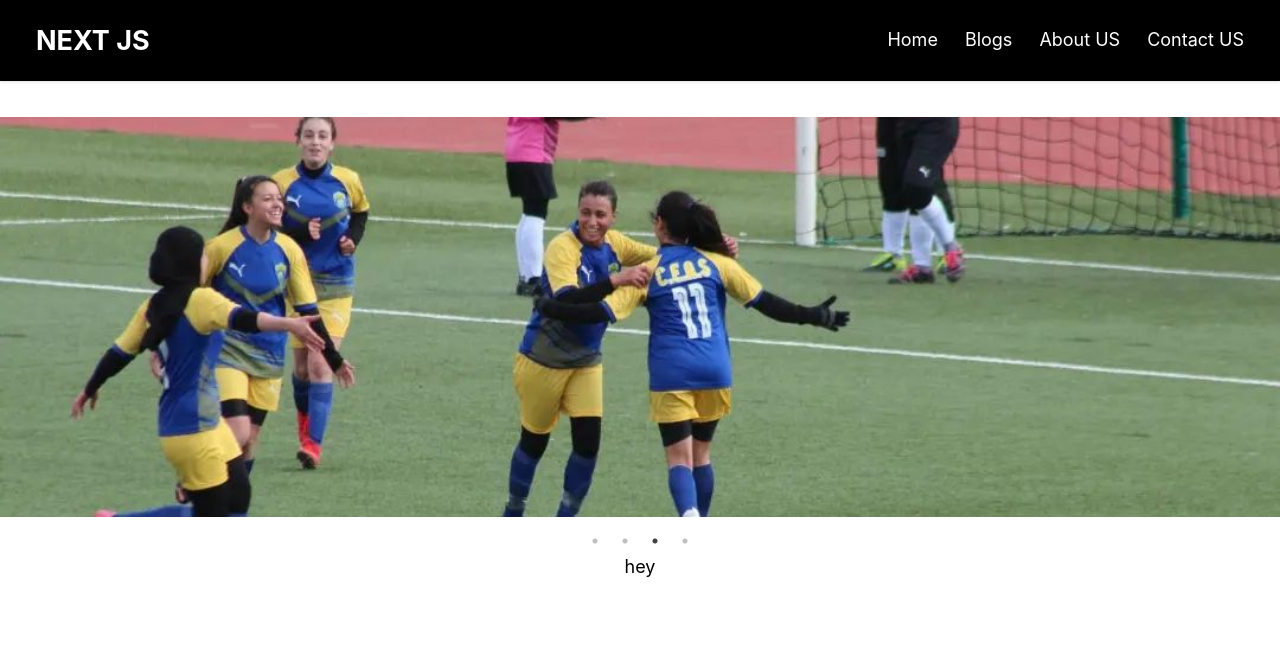
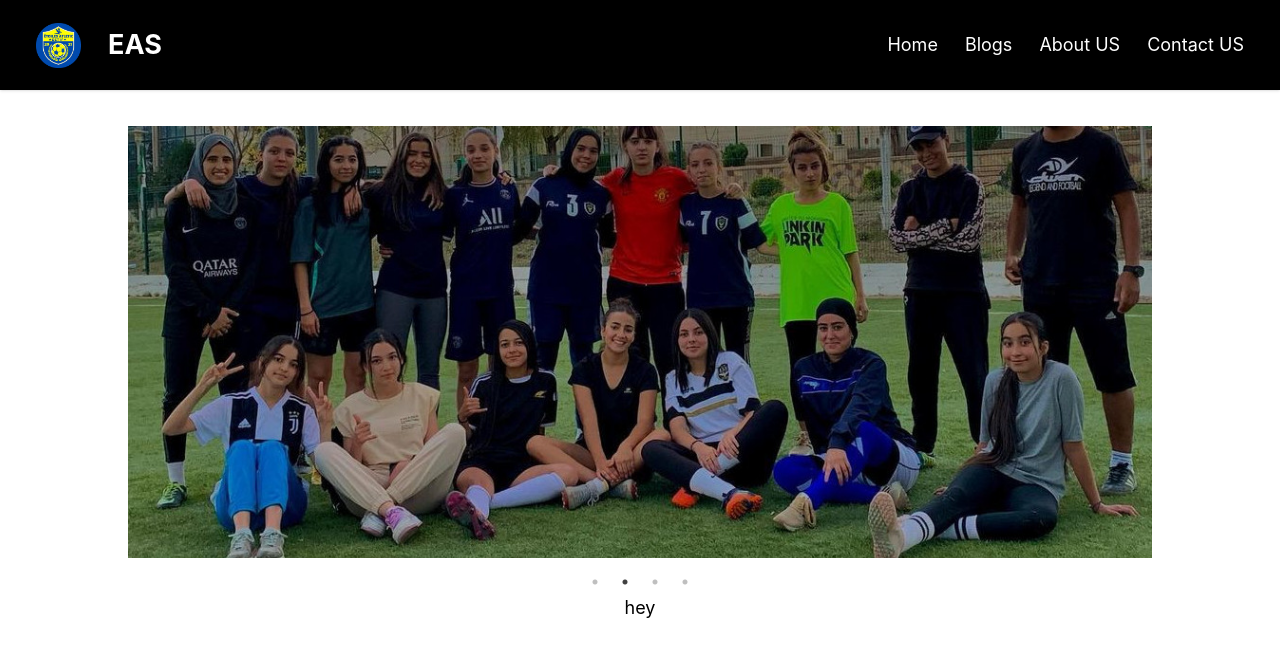
Before and after one commit to RamiBouk/Next.js-Portfolio, a Next.js app: page /page2 in a window 1280 px wide. Shown: the top 656 px of the page. Built offline with nearby package versions, Linux system fonts and the light colour scheme.

Commit message:
added the respnsive logo at the top and some modification of the slides

```diff
--- a/components/SimpleSlider.js
+++ b/components/SimpleSlider.js
@@ -9,6 +9,7 @@ import pic1 from '../public/eas1.jpg';
 import pic2 from '../public/eas2.jpg';
 import pic3 from '../public/eas3.webp';
 import pic4 from '../public/eas4.webp';
+
 const spanStyle = {
   padding: '20px',
   background: '#efefef',
@@ -39,29 +40,26 @@ export default function SimpleSlider(){
     dots: true,
     infinite: true,
     speed: 500,
-    height:500,
     slidesToShow: 1,
     slidesToScroll: 1,
-    autoplaySpeed:2000,
+    autoplaySpeed:3000,
     autoplay:true,
     cssEase:"ease-in-out"
   };
   return (
     <div className='pb-6'>
-    <Slider {...settings} className={"pt-8 "}>
-         {slideImages.map((slideImage, index)=> (
-           <div key={index} style={{cursor: "pointer"}} onClick={()=>{console.log("hey");} }>
-
-             <div style={{height:400, backgroundImage: 'url('+slideImage.img.src+')',
-                 backgroundSize:     "cover",                      /* <------ */
-    backgroundRepeat:   "no-repeat",
-    backgroundPosition: "center center", }}>
-
-              </div>
-
-            </div>
-          ))}
-    </Slider>
+      <Slider {...settings} className={"pt-8 "}>
+        {slideImages.map((slideImage, index)=> (
+          <div key={index}
+            className='cursor-pointer'
+            onClick={()=>{console.log("hey");}}>
+            <Image
+              src={slideImage.img}
+              className="h-96 w-4/5 object-cover"
+            />
+          </div>
+        ))}
+      </Slider>
     </div>
   );
 }
--- a/components/navbar.js
+++ b/components/navbar.js
@@ -1,5 +1,7 @@
 import {useState} from "react";
 import Link from "next/link";
+import logo from "../public/EAS_logo.png";
+import Image from "next/image";
 
 export default function NavBar(){
   const [navbar, setNavbar] = useState();
@@ -16,9 +18,22 @@ export default function NavBar(){
        >
       <div>
         <div className="flex items-center justify-between py-3 md:py-5 md:block">
+            <Link href="#"className="text-white">
+          <ul className="items-center justify-center space-y-8 md:flex md:space-x-6 md:space-y-0">
+            <li>
+            <Image
+            src={logo}
+              className="h-10 w-10"
+            />
+            </li>
+            <li className="hidden md:block">
           <h2 className="text-2xl text-white font-bold">
-            <Link href="#"className="text-white">
-              NEXT JS          </Link></h2>
+
+              EAS          </h2>
+            </li>
+          </ul>
+
+          </Link>
           <div className="md:hidden">
             <button
               className="p-2 text-gray-700 rounded-md outline-none focus:border-gray-400 focus:border" onClick={() => {setNavbar(!navbar);}}
```
Also changed, not shown: public/EAS_logo.jpg, public/EAS_logo.png (added).
